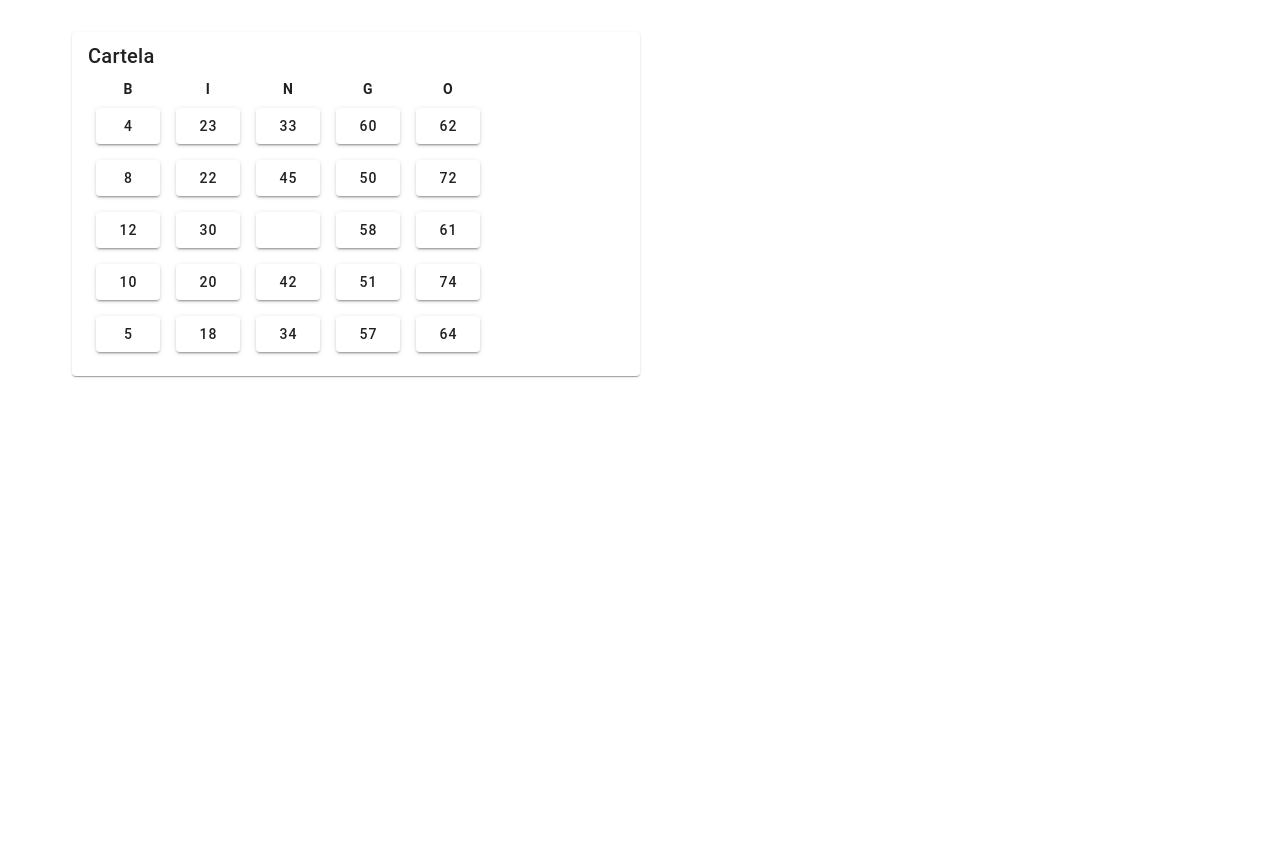
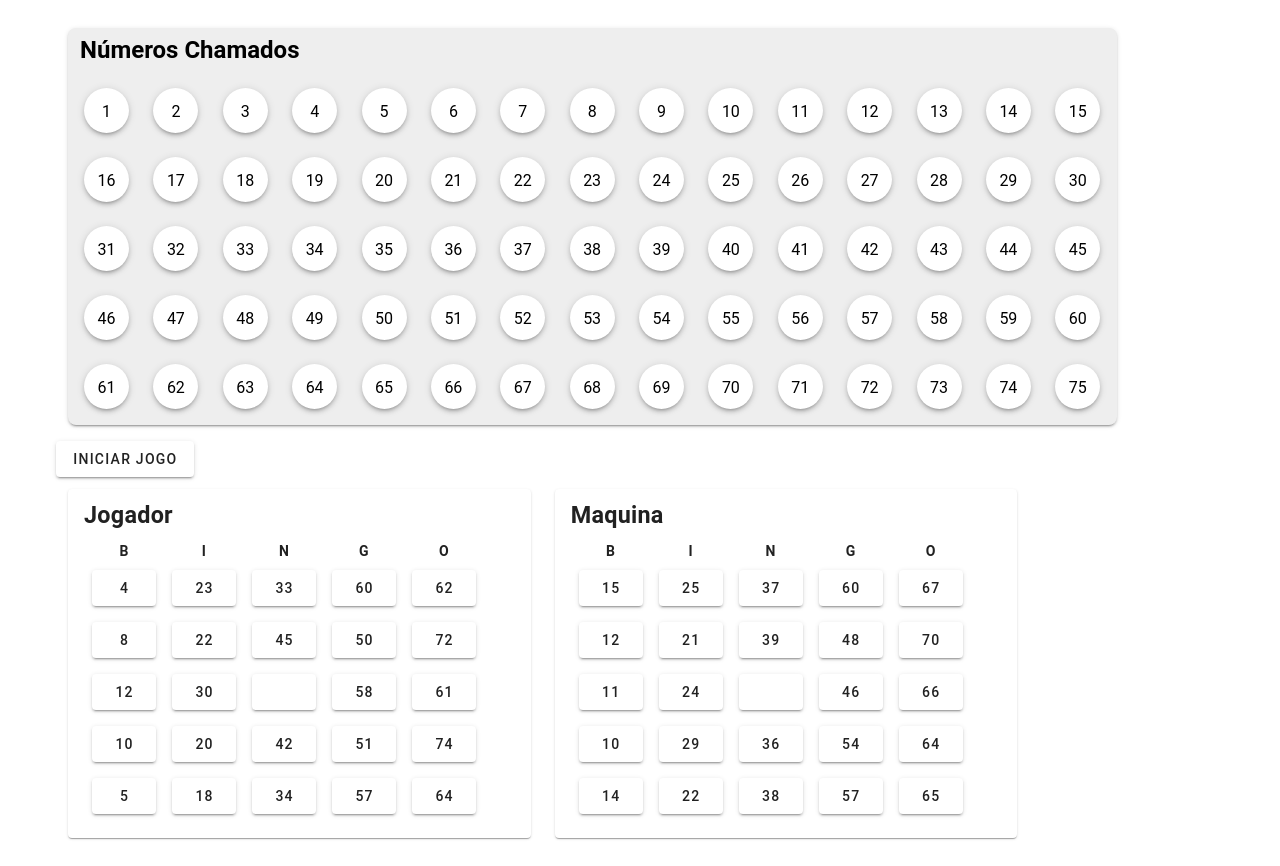
Before and after one commit to antoniofavarinfreire/bingo-mania, a Vue app: page / in a window 1280 px wide. Before the commit the page ends 800 px from the top, so only its background shows below. Built offline with nearby package versions, Linux system fonts and the light colour scheme.

Commit message:
Adicionado funcionalidade de chama de numeros, com marcação altomática

```diff
--- a/src/components/BingoBoard.vue
+++ b/src/components/BingoBoard.vue
@@ -1,80 +1,44 @@
 <template>
-    <v-container>
-        <v-card class="w-50">
-            <v-card-title>Cartela</v-card-title>
-            <v-card-text>
-                <thead>
-                    <tr>
-                        <th v-for="col in columns" key="col">{{ col }}</th>
-                    </tr>
-                </thead>
-                <tbody>
-                    <tr v-for="(row, rowIndex) in bingoTable" key="rowIndex">
-                        <td v-for="(num, colIndex) in row" :key="colIndex" class="px-2 py-2">
-                            <v-btn>
-                                {{ num }}
-                            </v-btn>
-                        </td>
-                    </tr>
-                    </tbody>
+    <v-container class="bg-grey-lighten-3 rounded-lg elevation-2">
+        <v-row
+          aligh="center"
+          justify="space-between"
+        >
 
-            </v-card-text>
-        </v-card>
-    </v-container>
+          <h2 class="mb-2 ml-2">Números Chamados</h2>
+
+
+          <div class="number-call mr-2">
+            <h3 class="text-center pt-2"></h3>
+          </div>
+
+        </v-row>
+        <v-row>
+          <v-col
+            v-for="number in numbers"
+            :key="number"
+          >
+          <div class="bg-white elevation-3 rounded-circle" :class="{'bg-yellow': isHighlighted(number)}" style="width: 45px; height: 45px">
+            <v-col class="text-center">
+                {{ number }}
+            </v-col>
+          </div>
+
+          </v-col>
+        </v-row>
+      </v-container>
 </template>
 
 <script lang="ts" setup>
-import { defineProps } from 'vue';
+    const numbers = Array.from({ length: 75 }, (_, i) => i + 1);
+    const props = defineProps({
+        highlightedNumbers: {
+            type: Array,
+            required: true
+        }
+    })
 
-const columns = ['B', 'I', 'N', 'G', 'O'];
-
-const props = defineProps({
-    numbers: { type: Array as () => number[], required: true }
-});
-
-const board = props.numbers;
-
-function distributeNumbers(number: number[]): (number | null)[][] {
-    const columnB: (number | null)[] = [];
-    const columnI: (number | null)[] = [];
-    const columnN: (number | null)[] = [];
-    const columnG: (number | null)[] = [];
-    const columnO: (number | null)[] = [];
-
-    number.forEach(num => {
-        if (num >= 1 && num <= 15) {
-            if (columnB.length < 5) columnB.push(num);
-        } else if (num >= 16 && num <= 30) {
-            if (columnI.length < 5) columnI.push(num);
-        } else if (num >= 31 && num <= 45) {
-            if (columnN.length < 4) columnN.push(num);
-        } else if (num >= 46 && num <= 60) {
-            if (columnG.length < 5) columnG.push(num);
-        } else if (num >= 61 && num <= 75) {
-            if (columnO.length < 5) columnO.push(num);
-        }
-    });
-
-    return [columnB, columnI, columnN, columnG, columnO];
-}
-
-function generateBingoTable(numbers: number[]): (number | null)[][] {
-    const [columnB, columnI, columnN, columnG, columnO] = distributeNumbers(numbers);
-
-    const table: (number | null)[][] = [];
-
-    for (let i = 0; i < 5; i++) {
-        const row: (number | null)[] = [];
-        row.push(columnB[i] ?? null);
-        row.push(columnI[i] ?? null);
-        row.push(i === 2 ? null : columnN[i < 2 ? i : i - 1] ?? null); // Free space in the middle
-        row.push(columnG[i] ?? null);
-        row.push(columnO[i] ?? null);
-        table.push(row);
-    }
-
-    return table;
-}
-
-const bingoTable = generateBingoTable(props.numbers);
+    const isHighlighted = (number: number) => {
+        return props.highlightedNumbers.includes(number);
+      };
 </script>
--- /dev/null
+++ b/src/components/BingoCard.vue
@@ -0,0 +1,89 @@
+<template>
+    <v-col md="5">
+        <v-card>
+            <v-card-title :key="titleCardGame">
+                <h3>
+                    {{ titleCardGame }}
+                </h3>
+            </v-card-title>
+            <v-card-text>
+                <thead>
+                    <tr>
+                        <th v-for="col in columns" key="col">{{ col }}</th>
+                    </tr>
+                </thead>
+                <tbody>
+                    <tr v-for="(row) in bingoTable" key="rowIndex">
+                        <td v-for="(num, colIndex) in row" :key="colIndex" class="px-2 py-2">
+                            <v-btn :class="{'bg-yellow' : isHighlighted(num)}">
+                                {{ num }}
+                            </v-btn>
+                        </td>
+                    </tr>
+                    </tbody>
+
+            </v-card-text>
+        </v-card>
+    </v-col>
+</template>
+
+<script lang="ts" setup>
+    import { defineProps, ref } from 'vue';
+
+    const columns = ['B', 'I', 'N', 'G', 'O'];
+
+    const props = defineProps({
+        numbers: { type: Array as () => number[], required: true },
+        titleCardGame: { type: String, required: true},
+        highlightedNumbers: { type: Array, required: true}
+    });
+
+    function distributeNumbers(number: number[]): (number | null)[][] {
+        const columnB: (number | null)[] = [];
+        const columnI: (number | null)[] = [];
+        const columnN: (number | null)[] = [];
+        const columnG: (number | null)[] = [];
+        const columnO: (number | null)[] = [];
+
+        number.forEach(num => {
+            if (num >= 1 && num <= 15) {
+                if (columnB.length < 5) columnB.push(num);
+            } else if (num >= 16 && num <= 30) {
+                if (columnI.length < 5) columnI.push(num);
+            } else if (num >= 31 && num <= 45) {
+                if (columnN.length < 4) columnN.push(num);
+            } else if (num >= 46 && num <= 60) {
+                if (columnG.length < 5) columnG.push(num);
+            } else if (num >= 61 && num <= 75) {
+                if (columnO.length < 5) columnO.push(num);
+            }
+        });
+
+        return [columnB, columnI, columnN, columnG, columnO];
+    }
+
+    function generateBingoTable(numbers: number[]): (number | null)[][] {
+        const [columnB, columnI, columnN, columnG, columnO] = distributeNumbers(numbers);
+
+        const table: (number | null)[][] = [];
+
+        for (let i = 0; i < 5; i++) {
+            const row: (number | null)[] = [];
+            row.push(columnB[i] ?? null);
+            row.push(columnI[i] ?? null);
+            row.push(i === 2 ? null : columnN[i < 2 ? i : i - 1] ?? null); // Free space in the middle
+            row.push(columnG[i] ?? null);
+            row.push(columnO[i] ?? null);
+            table.push(row);
+        }
+
+        return table;
+    }
+
+
+    const isHighlighted = (number: number) => {
+      return props.highlightedNumbers.includes(number);
+    };
+
+    const bingoTable = generateBingoTable(props.numbers);
+</script>
--- a/src/components/BingoGame.vue
+++ b/src/components/BingoGame.vue
@@ -1,16 +1,32 @@
 <template>
     <v-container>
         <v-col>
-            <v-row>
-                <BingoBoard :numbers="playerBoard"/>
+            <v-col cols="11">
+                <v-row align="center" justify="center">
+                    <BingoBoard :highlightedNumbers="highlightedNumbers"/>
+                </v-row>
+            </v-col>
+            <v-row class="mt-4">
+                <v-btn @click="startGeneration">Iniciar jogo</v-btn>
+            </v-row>
+            <v-row align="start" justify="start" class="mt-3">
+                <BingoCard v-model:highlightedNumbers="highlightedNumbers" :title-card-game="'Jogador'" :numbers="playerBoard"/>
+                <BingoCard v-model:highlightedNumbers="highlightedNumbers" :title-card-game="'Maquina'" :numbers="machineBoard"/>
             </v-row>
         </v-col>
     </v-container>
 </template>
 
 <script lang="ts" setup>
-    import BingoBoard from '../components/BingoBoard.vue'
+    import BingoCard from './BingoCard.vue'
+    import BingoBoard from './BingoBoard.vue'
     import { ref } from 'vue'
+
+    const drawnNumber = ref<number | null>(null);
+    const highlightedNumbers = ref<number[]>([]);
+
+
+
     const generateUniqueBoards = () => {
     // Cria um array de números de 1 a 75
     const allNumbers = Array.from({ length: 75 }, (_, i) => i + 1);
@@ -19,13 +35,13 @@
     const shuffledNumbers = shuffle(allNumbers);
 
     // Seleciona 25 números para o jogador e 25 para a máquina
-    const playerNumbers = shuffledNumbers;
-    const machineNumbers = shuffledNumbers.slice(25, 50);
+    const cardNumbers = shuffledNumbers;
 
-    return { playerNumbers};
+
+    return  cardNumbers ;
     }
 
-    // Função para embaralhar um array
+    // Função para embaralhar um arra
     const shuffle = (array: number[]): number[] => {
         let currentIndex = array.length, randomIndex;
 
@@ -42,6 +58,28 @@
         return array;
     };
 
-    const { playerNumbers} = generateUniqueBoards();
-    const playerBoard = ref<number[]>(playerNumbers);
+    const playerBoard = generateUniqueBoards();
+    const machineBoard = generateUniqueBoards();
+    const generationInterval = ref<number | null>(null);
+
+    const drawNumber = () => {
+      const availableNumbers = Array.from({ length: 75 }, (_, i) => i + 1).filter(num => !highlightedNumbers.value.includes(num));
+      if (availableNumbers.length === 0) return;
+      const randomIndex = Math.floor(Math.random() * availableNumbers.length);
+      drawnNumber.value = availableNumbers[randomIndex];
+      highlightedNumbers.value.push(drawnNumber.value);
+    //   if (machineBoard.includes(drawnNumber.value) && !machineHighlightedNumbers.value.includes(drawnNumber.value)) {
+    //     machineHighlightedNumbers.value.push(drawnNumber.value);
+    //   }
+
+    //   checkWinners();
+    };
+
+    const startGeneration = () => {
+        drawNumber();
+    //     if (!generationInterval.value) {
+    //     generationInterval.value = window.setInterval(drawNumber, 1000);
+    //   }
+    };
+
 </script>
--- a/vite.config.ts
+++ b/vite.config.ts
@@ -8,7 +8,8 @@ export default defineConfig({
   plugins: [
     vue(),
     VitePWA({
-      registerType: 'autoUpdate'
+      registerType: 'autoUpdate',
+      injectRegister: 'auto'
     })
   ],
   resolve: {
```
